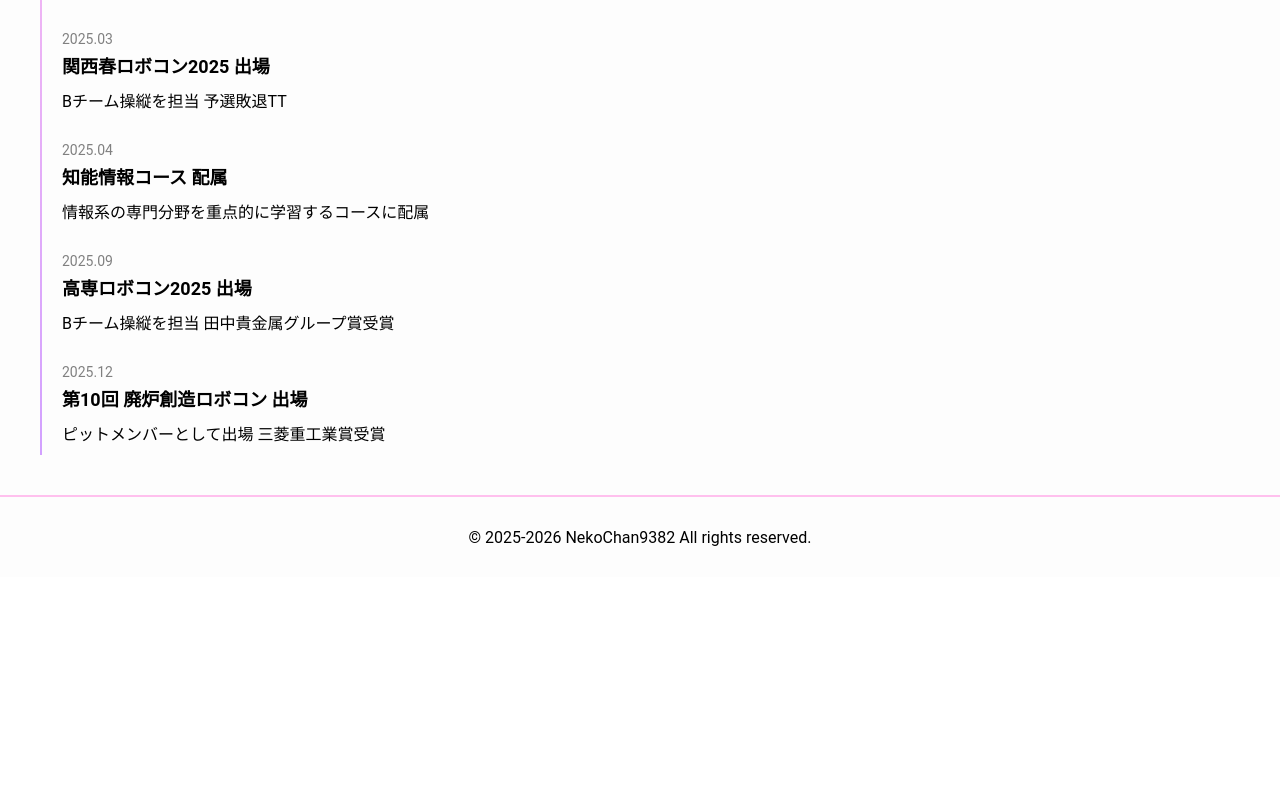
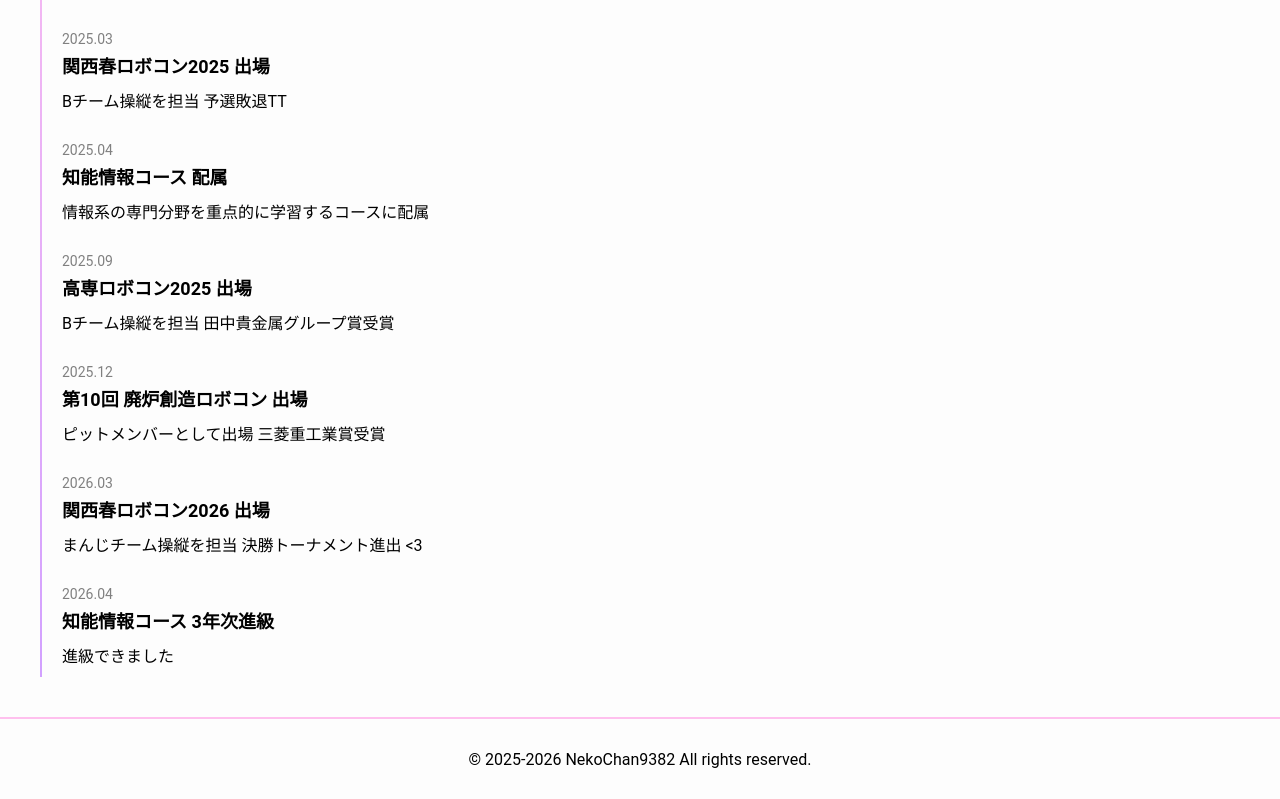
Before and after one commit to NekoChan9382/portfolio, a React (Create React App) app: page /about in a window 1280 px wide. Shown: the part 752-1551 px from the top of the page. Before the commit the page ends 1329 px from the top, so only its background shows below. Built offline with nearby package versions, Linux system fonts and the light colour scheme.

Commit message:
feat: update content

```diff
--- a/src/shared/data/Contents.ts
+++ b/src/shared/data/Contents.ts
@@ -13,6 +13,14 @@ export const skillList: SkillCardContent[] = [
     type: SkillCategoryList.Back,
     about: "主にロボット制御プログラムの作成に使用",
     description: "ロボ部でのロボット制御に使用しています",
+  },
+  {
+    img: "/assets/stack-icons/c.png",
+    name: "C",
+    color: "#A8B9CC",
+    type: SkillCategoryList.Back,
+    about: "主にロボット制御プログラムの作成に使用",
+    description: "ロボ部での低レイヤー制御やライブラリ作成に使用しています",
   },
   {
     img: "/assets/stack-icons/python.png",
@@ -206,6 +214,17 @@ export const projectList: ProjectContent[] = [
     imgs: ["/assets/project-screenshots/leafgit-1.png"],
     techs: ["Python", "Git", "GitHub"],
   },
+  // {
+  //   id: "omuraisu",
+  //   name: "omuraisu-library",
+  //   about: "ロボット制御用のC/C++ライブラリ",
+  //   description:
+  //     "CANやPID操作など、ロボット制御で使用する機能を提供するライブラリです。C17, C++17でそれぞれ実装されています。",
+  //   link: "https://github.com/omuct-robotclub/omuraisu-library",
+  //   thumbnail: "/assets/omuraisu-library.png",
+  //   imgs: ["/assets/project-screenshots/omuraisu-library-1.png"],
+  //   techs: ["C", "C++"],
+  // },
 ];
 
 export const careerList: CareerItemContent[] = [
@@ -244,4 +263,14 @@ export const careerList: CareerItemContent[] = [
     title: "第10回 廃炉創造ロボコン 出場",
     description: "ピットメンバーとして出場 三菱重工業賞受賞",
   },
+  {
+    date: "2026.03",
+    title: "関西春ロボコン2026 出場",
+    description: "まんじチーム操縦を担当 決勝トーナメント進出 <3",
+  },
+  {
+    date: "2026.04",
+    title: "知能情報コース 3年次進級",
+    description: "進級できました",
+  },
 ];
```
Also changed, not shown: public/assets/stack-icons/c.png (added).
